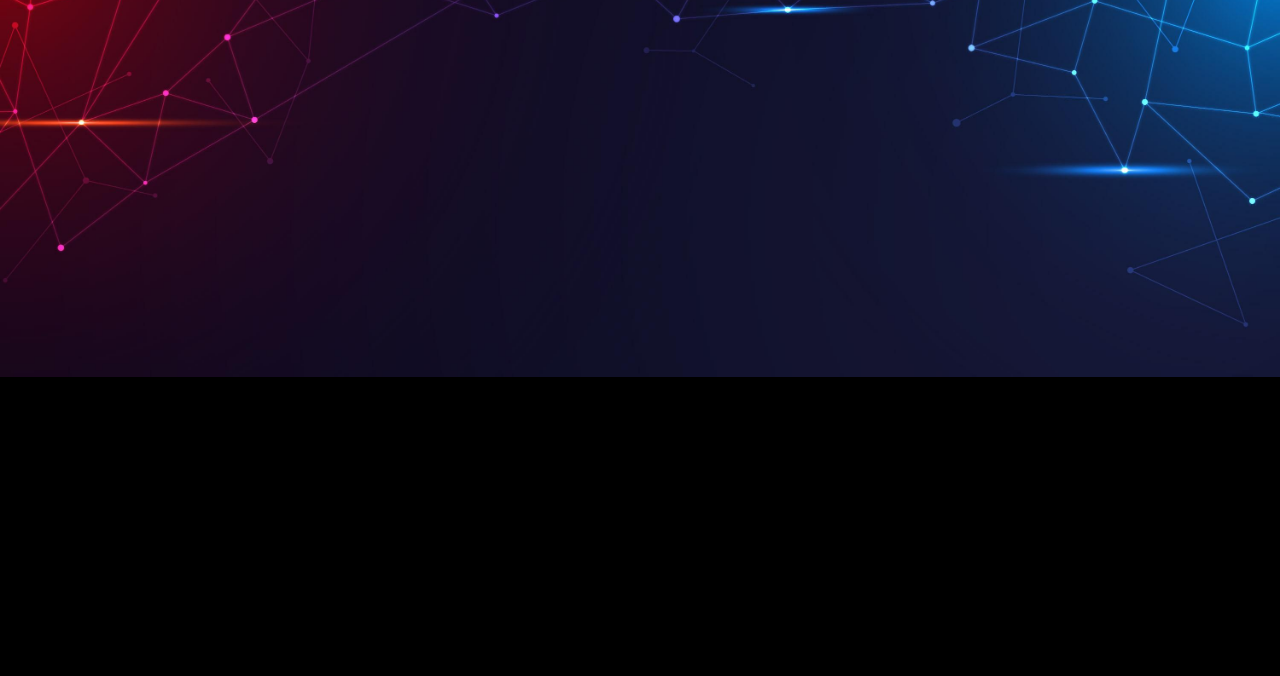
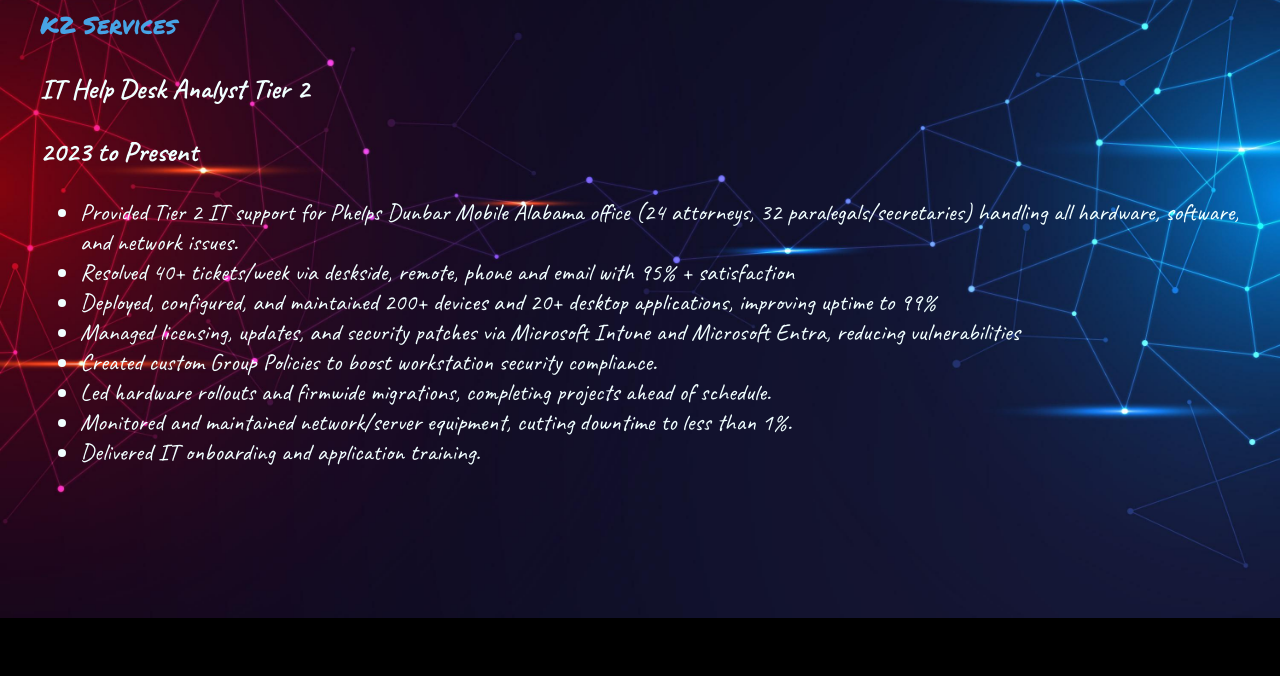
Before and after one commit to mcnizzle02/My-Site, a plain HTML site: page pages/work.html in a window 1280 px wide. Shown: the part 124-800 px from the top of the page. Drawn offline with Linux system fonts and the light colour scheme; a web font is replaced by a local one.

Commit message:
added first employer to work.html

```diff
--- a/pages/work.html
+++ b/pages/work.html
@@ -13,5 +13,22 @@
 </head>
 <body>
     <h1>Work Experience</h1>
+    <div class="work" id="banner">
+    <h2>K2 Services</h2>
+    <h3>IT Help Desk Analyst Tier 2</h3>
+    <h3>2023 to Present</h3>
+    </div>
+        <div class="work">
+            <ul>
+                <li>Provided Tier 2 IT support for Phelps Dunbar Mobile Alabama office (24 attorneys, 32 paralegals/secretaries) handling all hardware, software, and network issues.</li>
+                <li>Resolved 40+ tickets/week via deskside, remote, phone and email with 95% + satisfaction</li>
+                <li>Deployed, configured, and maintained 200+ devices and 20+ desktop applications, improving uptime to 99%</li>
+                <li>Managed licensing, updates, and security patches via Microsoft Intune and Microsoft Entra, reducing vulnerabilities</li>
+                <li>Created custom Group Policies to boost workstation security compliance.</li>
+                <li>Led hardware rollouts and firmwide migrations, completing projects ahead of schedule.</li>
+                <li>Monitored and maintained network/server equipment, cutting downtime to less than 1%.</li>
+                <li>Delivered IT onboarding and application training.</li>
+            </ul>
+        </div>
 </body>
 </html>
```
Also changed, not shown: index.html (+1 -1 lines), 1 other file.
